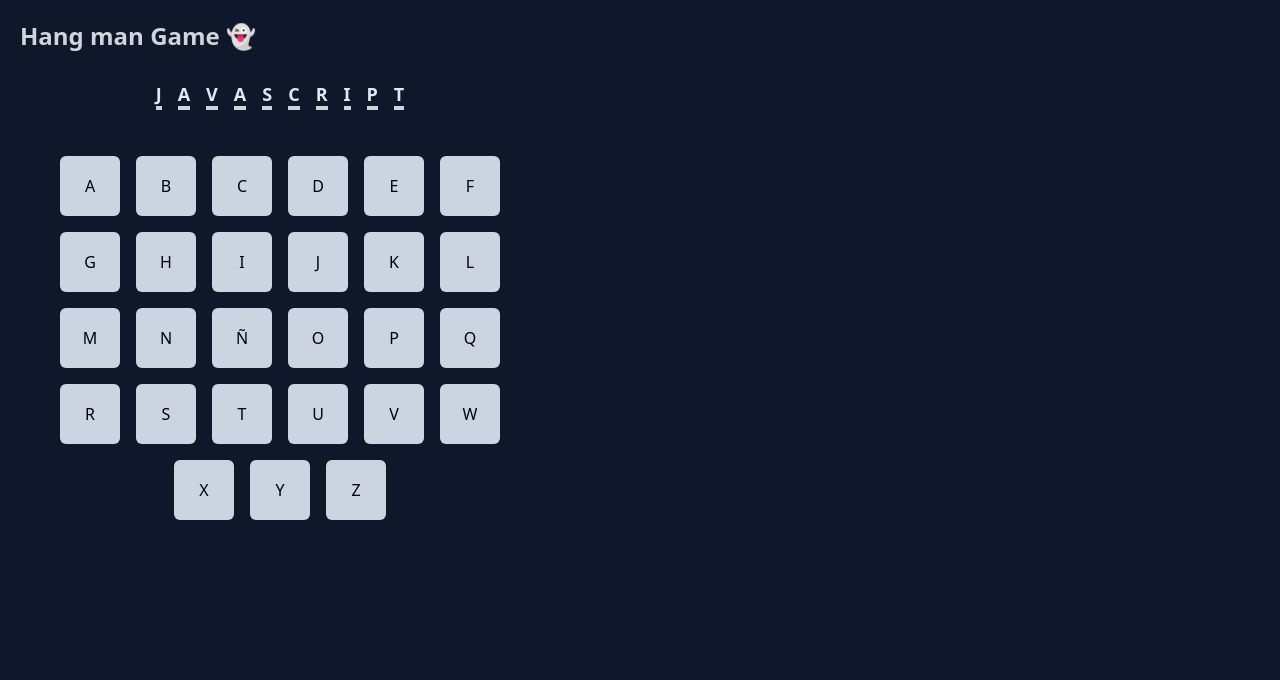
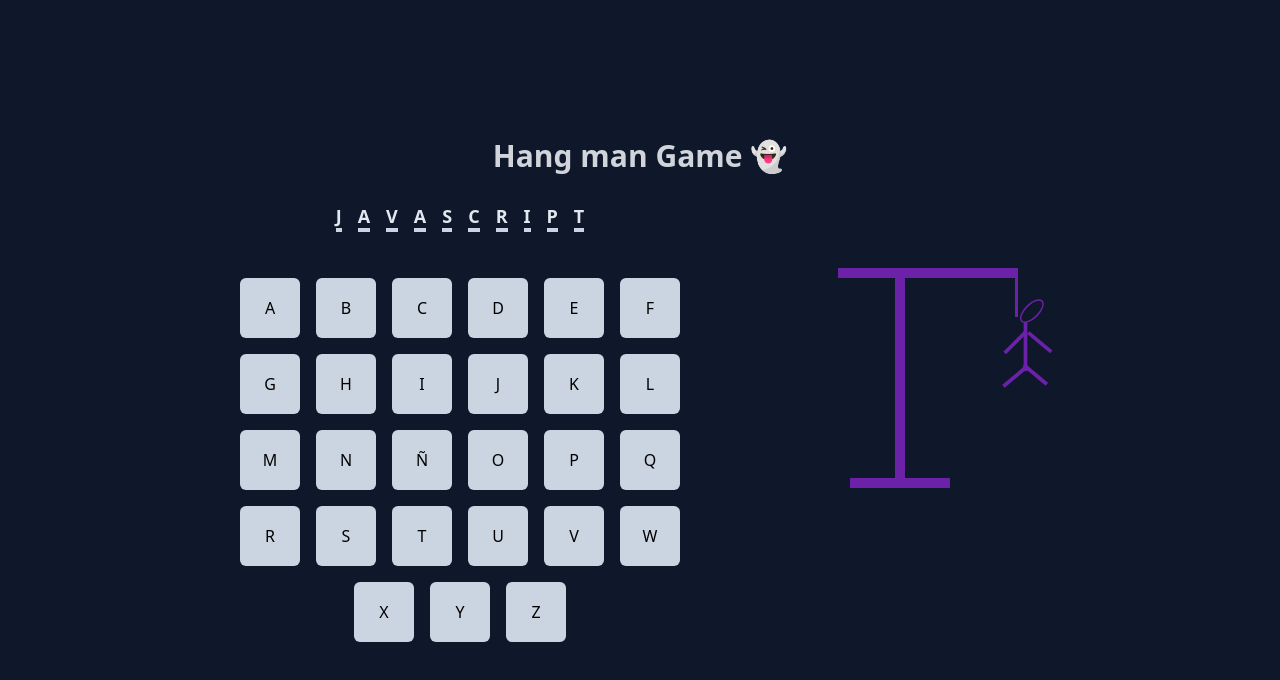
Before and after one commit to JoseIsra/hangman-angular-game, an Angular app: page / in a window 1280 px wide. Shown: the top 680 px of the page. Built offline with nearby package versions, Linux system fonts and the light colour scheme.

Commit message:
✨ (hangmang): Implemented hangmang drawing
Implemented hangmang drawing

```diff
--- a/src/app/app.component.html
+++ b/src/app/app.component.html
@@ -1,8 +1,8 @@
-<main class="w-screen h-screen bg-slate-900 p-5">
-  <h1 class="font-bold text-2xl text-gray-300">Hang man Game 👻</h1>
+<main class="w-screen h-screen bg-slate-900 p-5 grid place-content-center">
+  <h1 class="text-center font-bold text-3xl text-gray-300">Hang man Game 👻</h1>
 
-  <section>
-    <!-- HANGMAN -->
+  <section class="flex gap-20 items-center">
     <app-keyboard [currentWord]="word" (letterSelected)="handleLetterSelected($event)" />
+    <app-hangman />
   </section>
 </main>
--- a/src/app/app.module.ts
+++ b/src/app/app.module.ts
@@ -4,9 +4,12 @@ import { BrowserModule } from '@angular/platform-browser';
 import { AppRoutingModule } from './app-routing.module';
 import { AppComponent } from './app.component';
 import { KeyboardComponent } from './components/keyboard/keyboard.component';
+import { HangmanComponent } from './components/hangman/hangman.component';
+import { HeadComponent } from './components/hangman/head/head.component';
+import { StickComponent } from './components/hangman/stick/stick.component';
 
 @NgModule({
-  declarations: [AppComponent, KeyboardComponent],
+  declarations: [AppComponent, KeyboardComponent, HangmanComponent, HeadComponent, StickComponent],
   imports: [BrowserModule, AppRoutingModule],
   providers: [],
   bootstrap: [AppComponent],
--- /dev/null
+++ b/src/app/components/hangman/hangman.component.html
@@ -0,0 +1,19 @@
+<section>
+  <div class="relative h-[300px] w-[280px]">
+    <section class="flex flex-col items-center w-[200px]">
+      <div class="roof bg-purple-800 w-[180px] h-[10px] translate-x-7 relative">
+        <div class="rope bg-purple-800 w-[3px] h-[45px] absolute right-0 top-1"></div>
+      </div>
+      <div class="pilar bg-purple-800 w-[10px] h-[200px]"></div>
+      <div class="floor bg-purple-800 w-[100px] h-[10px]"></div>
+    </section>
+    <section class="absolute flex flex-col items-center scale-75 right-[22px] top-5">
+      <app-head />
+      <app-stick />
+      <app-stick [bodyPart]="'left-arm'" />
+      <app-stick [bodyPart]="'right-arm'" />
+      <app-stick [bodyPart]="'right-leg'" />
+      <app-stick [bodyPart]="'left-leg'" />
+    </section>
+  </div>
+</section>
--- /dev/null
+++ b/src/app/components/hangman/head/head.component.html
@@ -0,0 +1 @@
+<div class="w-[20px] h-[40px] border-2 border-purple-800 rounded-[75%] rotate-45 translate-x-2"></div>
--- /dev/null
+++ b/src/app/components/hangman/stick/stick.component.html
@@ -0,0 +1 @@
+<div [ngClass]="['bg-purple-800 h-[5px] w-[65px]', classesMap[bodyPart]]"></div>
--- /dev/null
+++ b/src/app/components/hangman/stick/stick.component.scss
@@ -0,0 +1,21 @@
+.body {
+  transform: rotate(90deg) translateX(25px);
+}
+
+.left-arm {
+  transform: rotate(-45deg) translateX(-20px);
+  width: 40px;
+}
+.right-arm {
+  transform: rotate(40deg) translate(20px, -5px);
+  width: 40px;
+}
+
+.right-leg {
+  transform: rotate(40deg) translate(40px, 28px);
+  width: 40px;
+}
+.left-leg {
+  transform: rotate(-40deg) translate(-40px, 25px);
+  width: 40px;
+}
--- /dev/null
+++ b/src/app/components/hangman/stick/stick.component.ts
@@ -0,0 +1,19 @@
+import { Component, Input } from '@angular/core';
+type BodyPart = 'body' | 'left-arm' | 'left-leg' | 'right-arm' | 'right-leg';
+
+@Component({
+  selector: 'app-stick',
+  styleUrls: ['./stick.component.scss'],
+  templateUrl: './stick.component.html',
+})
+export class StickComponent {
+  @Input() bodyPart: BodyPart = 'body';
+
+  classesMap: Record<BodyPart, BodyPart> = {
+    body: 'body',
+    'right-arm': 'right-arm',
+    'right-leg': 'right-leg',
+    'left-arm': 'left-arm',
+    'left-leg': 'left-leg',
+  };
+}
```
Also changed, not shown: src/app/components/hangman/hangman.component.ts (added, +8 -0 lines), src/app/components/hangman/head/head.component.ts (added, +8 -0 lines), src/app/components/hangman/hangman.component.scss (added), src/app/components/hangman/head/head.component.scss (added), 1 other file (tests, documents, lock files or other folders).
